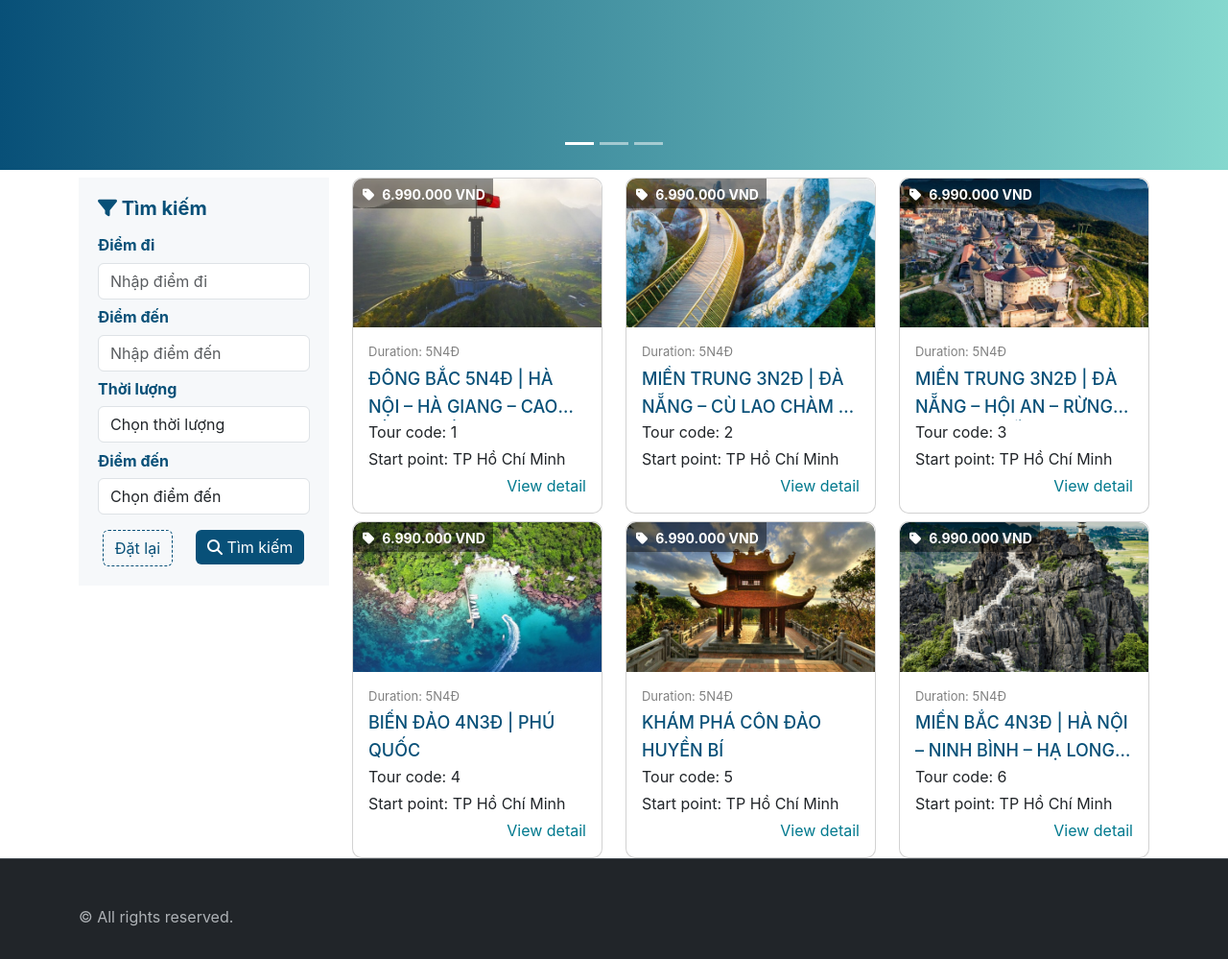
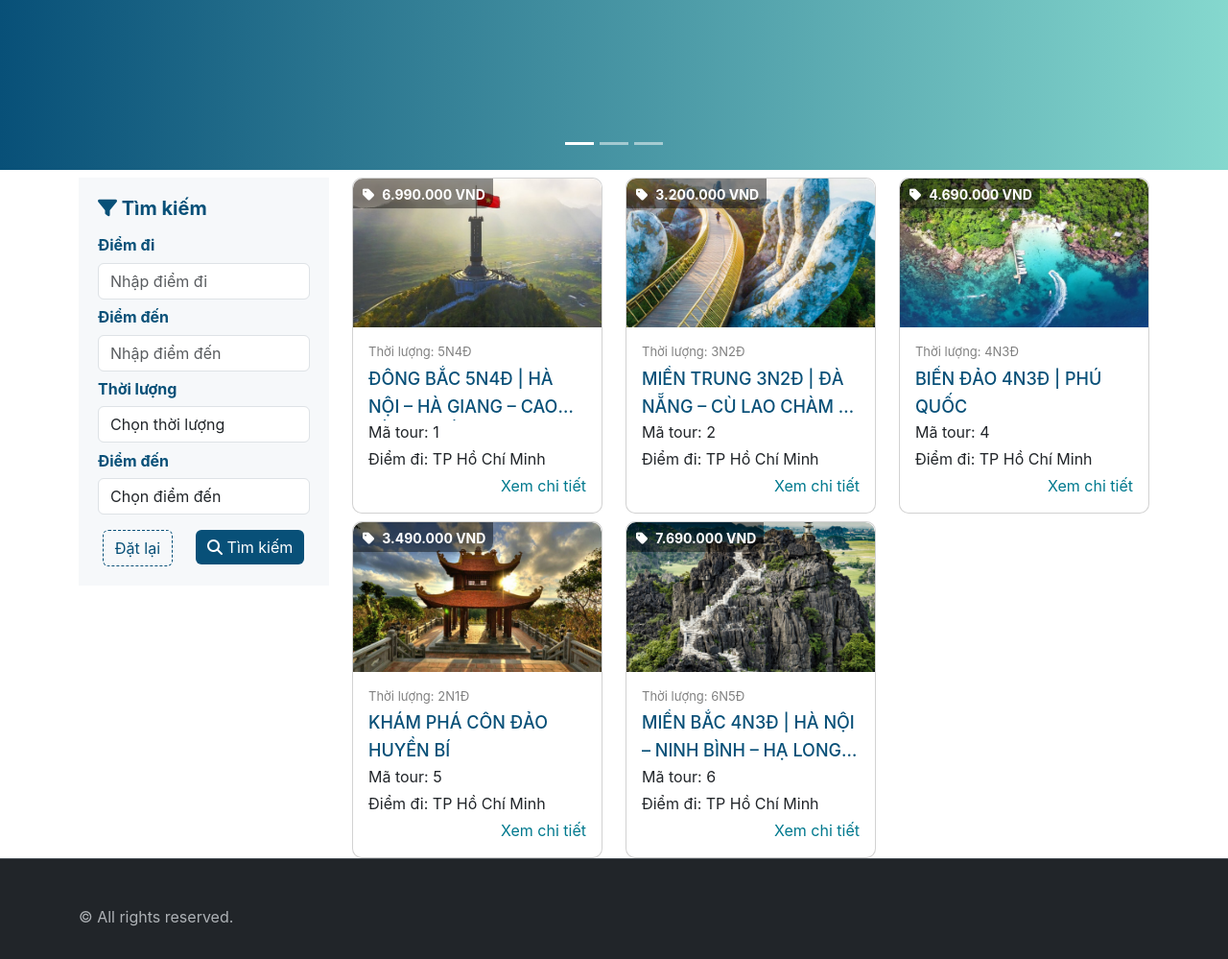
Before and after one commit to khanhvn3103/Tour_management, a PHP site: page / in a window 1280 px wide. Shown: the part 623-1622 px from the top of the page at 96% size. Run offline with PHP 8.4, Linux system fonts and the light colour scheme; some libraries are stand-ins or nearby versions.

```diff
--- a/modules/home/list_tour.php
+++ b/modules/home/list_tour.php
@@ -14,41 +14,33 @@
                 'code' => '2',
                 'name' => 'MIỀN TRUNG 3N2Đ | ĐÀ NẴNG – CÙ LAO CHÀM – HỘI AN – BÀ NÀ',
                 'image' => '/Tour_management/asset/images/tours/cau-vang-da-nang.png',
-                'duration' => '5N4Đ',
+                'duration' => '3N2Đ',
                 'start_point' => 'TP Hồ Chí Minh',
-                'price' => '6990000'
-            ],
-            (object)[
-                'code' => '3',
-                'name' => 'MIỀN TRUNG 3N2Đ | ĐÀ NẴNG – HỘI AN – RỪNG DỪA BẢY MẪU – BÀ NÀ',
-                'image' => '/Tour_management/asset/images/tours/ba-na-hill-tu-tren-cao.png',
-                'duration' => '5N4Đ',
-                'start_point' => 'TP Hồ Chí Minh',
-                'price' => '6990000'
+                'price' => '3200000'
             ],
             (object)[
                 'code' => '4',
                 'name' => 'BIỂN ĐẢO 4N3Đ | PHÚ QUỐC',
                 'image' => '/Tour_management/asset/images/tours/biendao_phuquoc.jpg',
-                'duration' => '5N4Đ',
+                'duration' => '4N3Đ',
                 'start_point' => 'TP Hồ Chí Minh',
-                'price' => '6990000'
+                'price' => '4690000'
             ],
             (object)[
                 'code' => '5',
                 'name' => 'KHÁM PHÁ CÔN ĐẢO HUYỀN BÍ',
                 'image' => '/Tour_management/asset/images/tours/chua-nui-mot-con-dao.jpg',
-                'duration' => '5N4Đ',
+                'duration' => '2N1Đ',
                 'start_point' => 'TP Hồ Chí Minh',
-                'price' => '6990000'
+                'price' => '3490000'
             ],
             (object)[
                 'code' => '6',
                 'name' => 'MIỀN BẮC 4N3Đ | HÀ NỘI – NINH BÌNH – HẠ LONG – YÊN TỬ',
                 'image' => '/Tour_management/asset/images/tours/ninh-binh.png',
-                'duration' => '5N4Đ',
+                'duration' => '6N5Đ',
                 'start_point' => 'TP Hồ Chí Minh',
-                'price' => '6990000'
+                'price' => '7690000'
             ],
         ];
         ?>
@@ -70,10 +62,10 @@
                                     <img src="<?php echo $tour->image ?>" alt="<?php echo $tour->name ?>">
                                 </div>
                                 <div class="card-body">
-                                    <p class="duration">Duration: <?php echo $tour->duration ?></p>
+                                    <p class="duration">Thời lượng: <?php echo $tour->duration ?></p>
                                     <h5 class="card-title" title="<?php echo $tour->name ?>"><?php echo $tour->name ?></h5>
-                                    <p class="card-text">Tour code: <?php echo $tour->code ?></p>
-                                    <p class="card-text">Start point: <?php echo $tour->start_point ?></p>
+                                    <p class="card-text">Mã tour: <?php echo $tour->code ?></p>
+                                    <p class="card-text">Điểm đi: <?php echo $tour->start_point ?></p>
                                     <p class="price">
                                         <i class="fa fa-tag me-2"></i>
                                         <?php
@@ -81,7 +73,7 @@
                                         ?>
                                     </p>
                                     <div class="text-end">
-                                        <a href="#">View detail</a>
+                                        <a href="#">Xem chi tiết</a>
                                     </div>
                                 </div>
                             </div>
```
